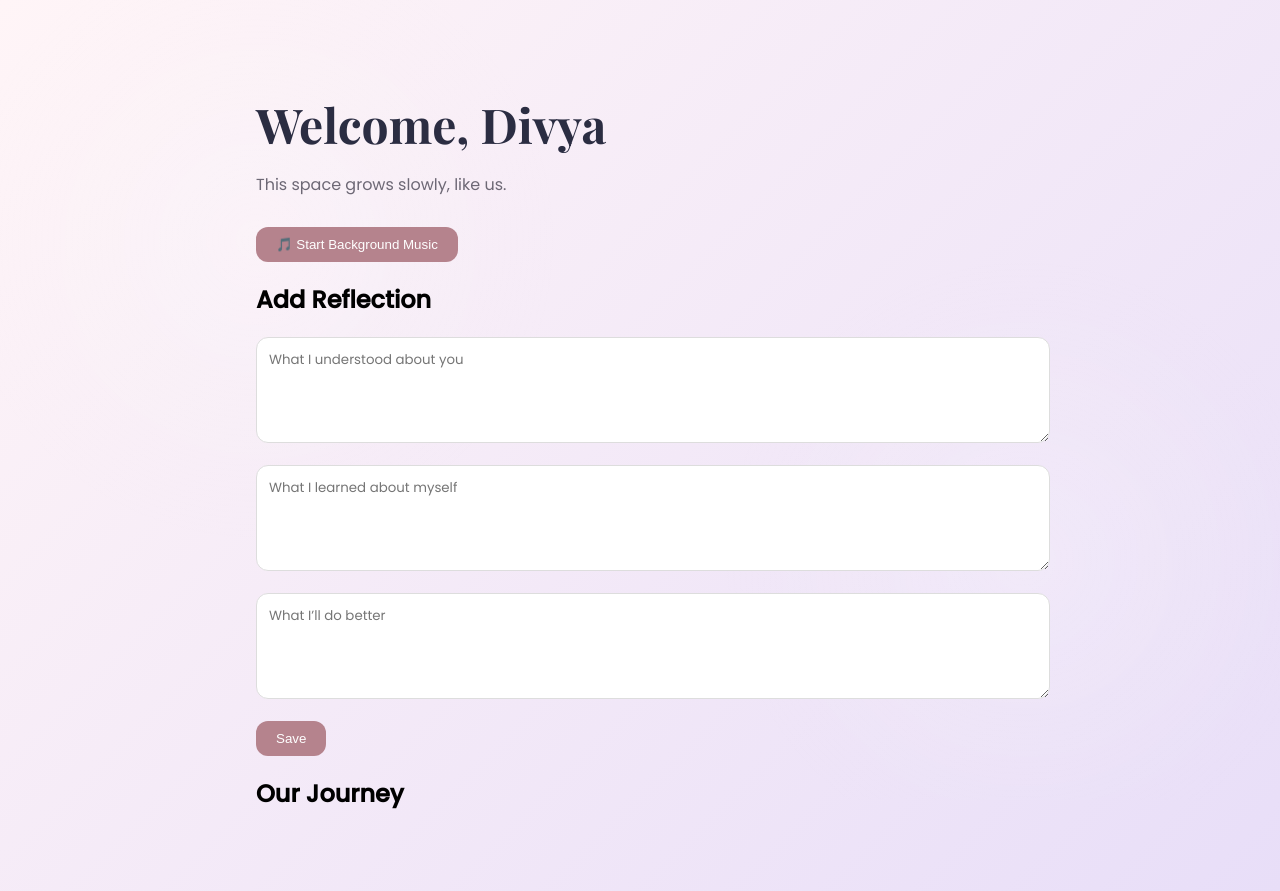
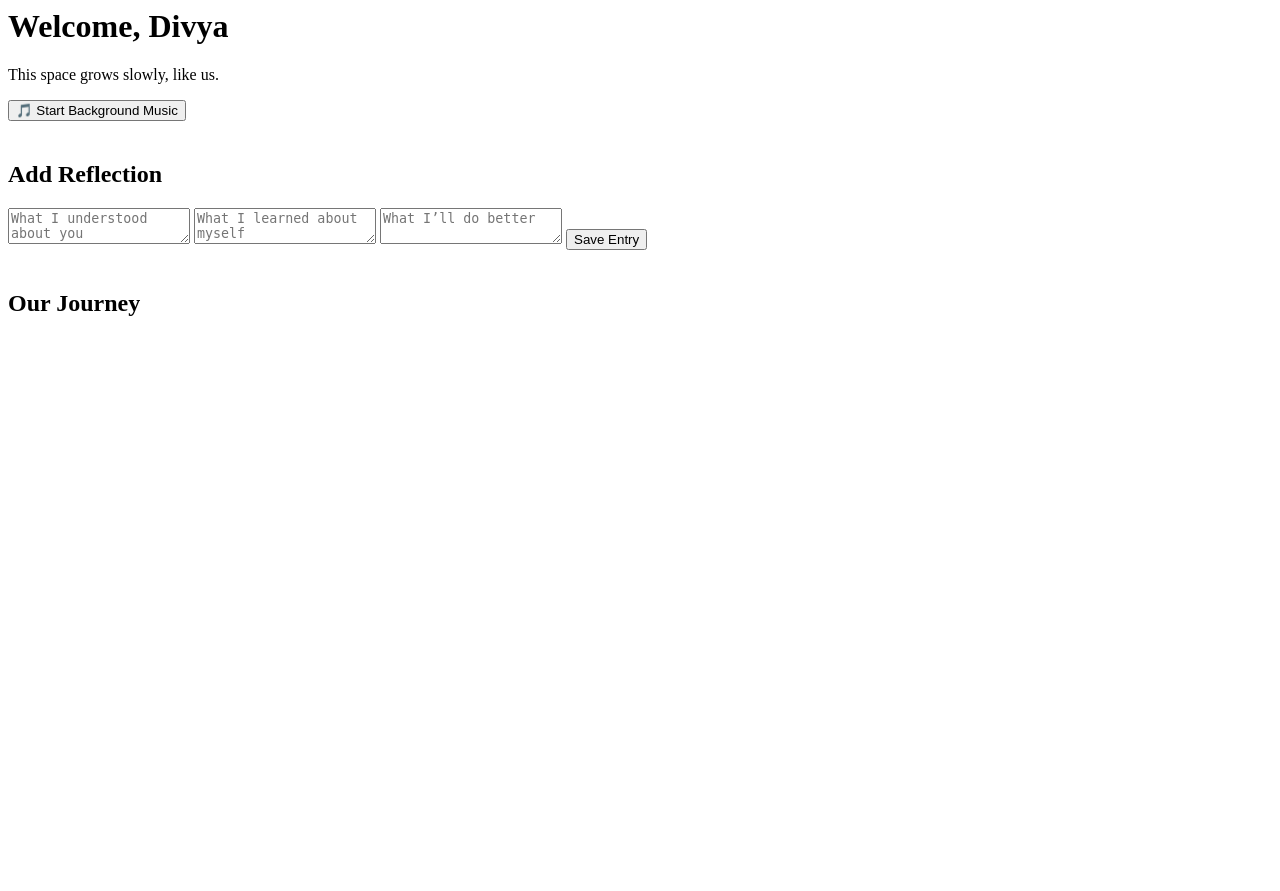
Before and after one commit to Ayush28o/learning-log-, a Flask app: template templates/index.html in a window 1280 px wide. After the commit the page ends 316 px from the top, so only its background shows below. Run offline with Flask 3, Linux system fonts and the light colour scheme; the template is opened without the code that fills it, so the values that code supplies are empty.

Commit message:
Refactor index.html structure and styles
Updated the layout and styling of the reflections section. Added margin to headings and changed button type to submit.

```diff
--- a/templates/index.html
+++ b/templates/index.html
@@ -1,35 +1,25 @@
-<!DOCTYPE html>
-<html>
-<head>
-<link rel="stylesheet" href="/static/style.css">
-<script src="/static/script.js"></script>
-</head>
 <body>
 
-<div class="background-animation"></div>
-
-<div class="container fade-in">
+<div class="container">
 
 <h1>Welcome, Divya</h1>
 <p class="subtitle">This space grows slowly, like us.</p>
 
 <button onclick="playMusic()">🎵 Start Background Music</button>
 
-<div id="music"></div>
-
-<h2>Add Reflection</h2>
+<h2 style="margin-top:40px;">Add Reflection</h2>
 
 <form method="POST" action="/add">
 <textarea name="understood" placeholder="What I understood about you"></textarea>
 <textarea name="learned" placeholder="What I learned about myself"></textarea>
 <textarea name="better" placeholder="What I’ll do better"></textarea>
-<button>Save</button>
+<button type="submit">Save Entry</button>
 </form>
 
-<h2>Our Journey</h2>
+<h2 style="margin-top:40px;">Our Journey</h2>
 
 {% for entry in entries %}
-<div class="card slide-up">
+<div class="card">
 <strong>{{ entry.date }}</strong>
 <p><b>Understood:</b> {{ entry.understood }}</p>
 <p><b>Learned:</b> {{ entry.learned }}</p>
@@ -39,5 +29,6 @@
 
 </div>
 
+<script src="/static/script.js"></script>
+
 </body>
-</html>
```
